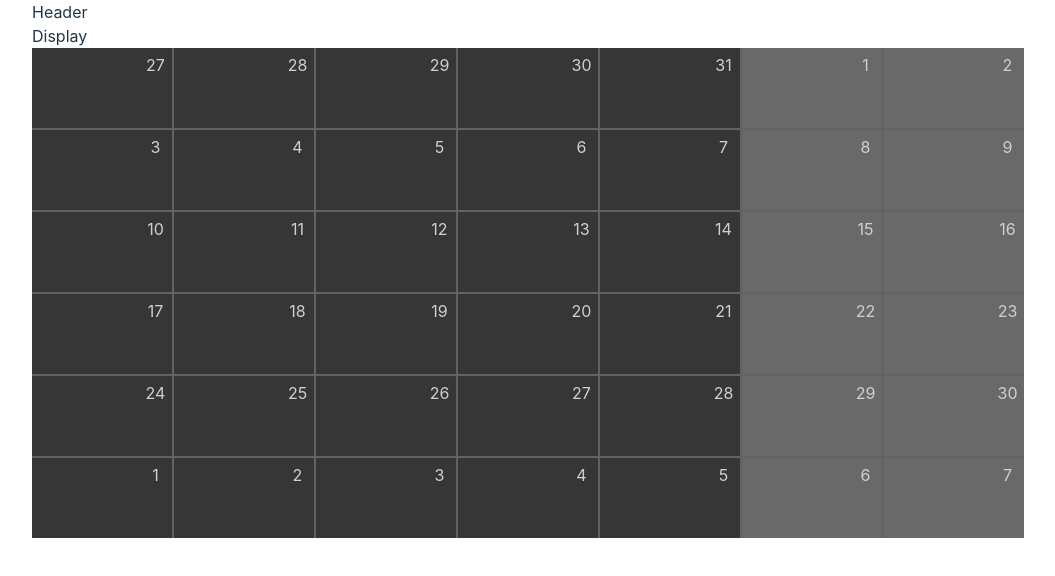
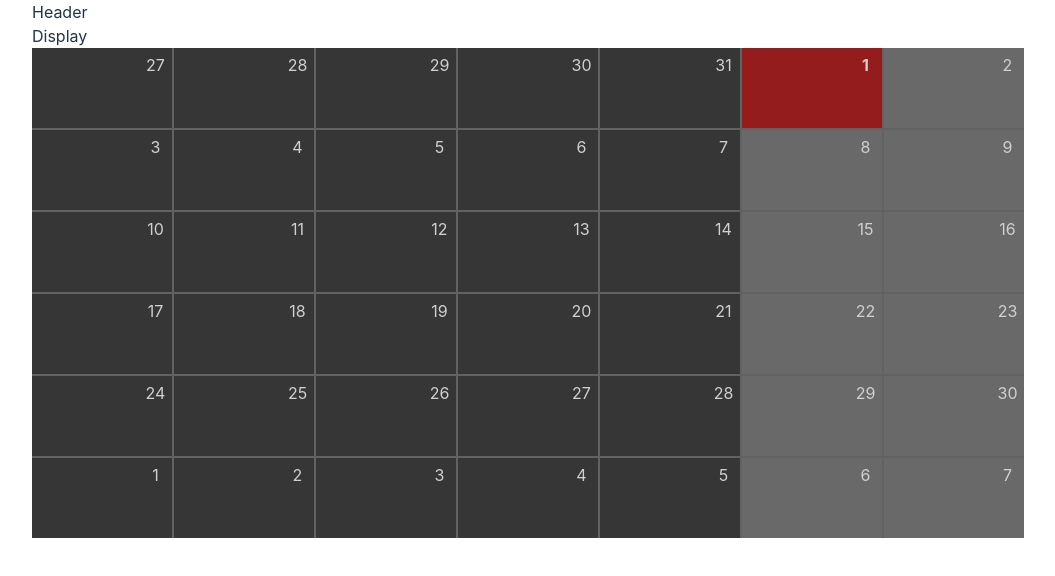
Before and after one commit to Peter-Kravchenko/task-calendar, a React (Vite) app in the folder task-manager/: page / in a window 1280 px wide. Shown: the top 576 px of the page, without its empty margins (112-1167 px from the left). Built offline with nearby package versions, Linux system fonts and the light colour scheme.

Commit message:
feat: Выделит сегодняшний день, добавит типизацию

```diff
--- a/task-manager/src/components/app/app.tsx
+++ b/task-manager/src/components/app/app.tsx
@@ -1,6 +1,6 @@
 import CalendarPage from '../../pages/calendar-page/calendar-page';
 
-function App() {
+function App(): JSX.Element {
   return (
     <>
       <CalendarPage />
--- a/task-manager/src/components/calender-grid/calendar-grid.css
+++ b/task-manager/src/components/calender-grid/calendar-grid.css
@@ -23,6 +23,12 @@
   color: rgb(208, 208, 208);
 }
 
+.cell-wrapper.today {
+  background-color: rgb(148, 28, 28);
+  color: rgb(208, 208, 208);
+  font-weight: bold;
+}
+
 .day-wrapper {
   display: flex;
   justify-content: center;
--- a/task-manager/src/components/calender-grid/calendar-grid.tsx
+++ b/task-manager/src/components/calender-grid/calendar-grid.tsx
@@ -1,6 +1,16 @@
 import './calendar-grid.css';
 
-function CalendarGrid({ today, startDate, totalDays }) {
+type calendarGridProps = {
+  today: moment.Moment;
+  startDate: moment.Moment;
+  totalDays: number;
+};
+
+function CalendarGrid({
+  today,
+  startDate,
+  totalDays,
+}: calendarGridProps): JSX.Element {
   const day = startDate.clone();
   const daysMap = [...Array(totalDays)].map(() => day.add(1, 'day').clone());
 
--- a/task-manager/src/components/display/display.tsx
+++ b/task-manager/src/components/display/display.tsx
@@ -1,4 +1,4 @@
-function Display() {
+function Display(): JSX.Element {
   return <div>Display</div>;
 }
 
--- a/task-manager/src/components/header/header.tsx
+++ b/task-manager/src/components/header/header.tsx
@@ -1,4 +1,4 @@
-function Header() {
+function Header(): JSX.Element {
   return <div>Header</div>;
 }
 
```
